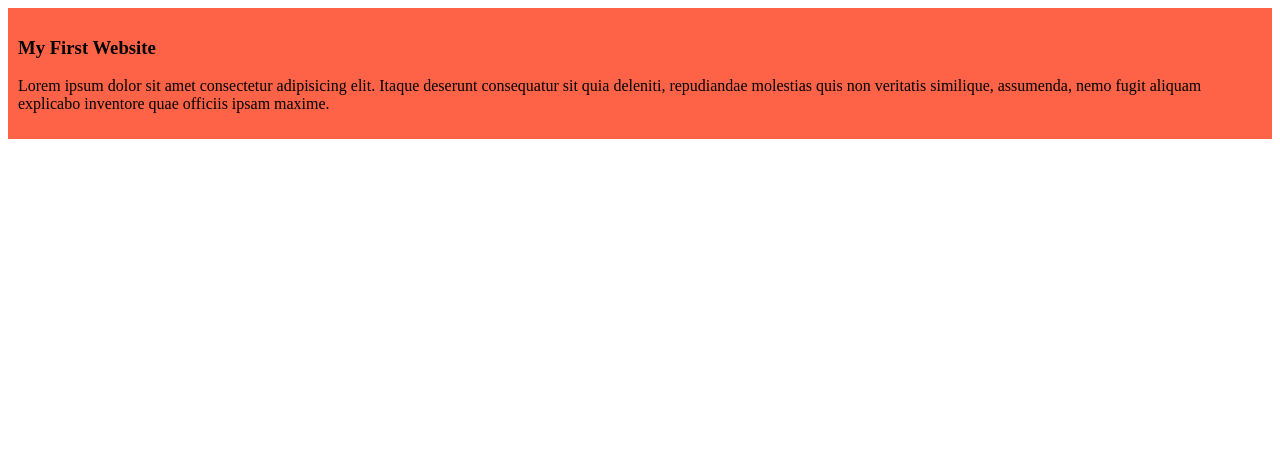
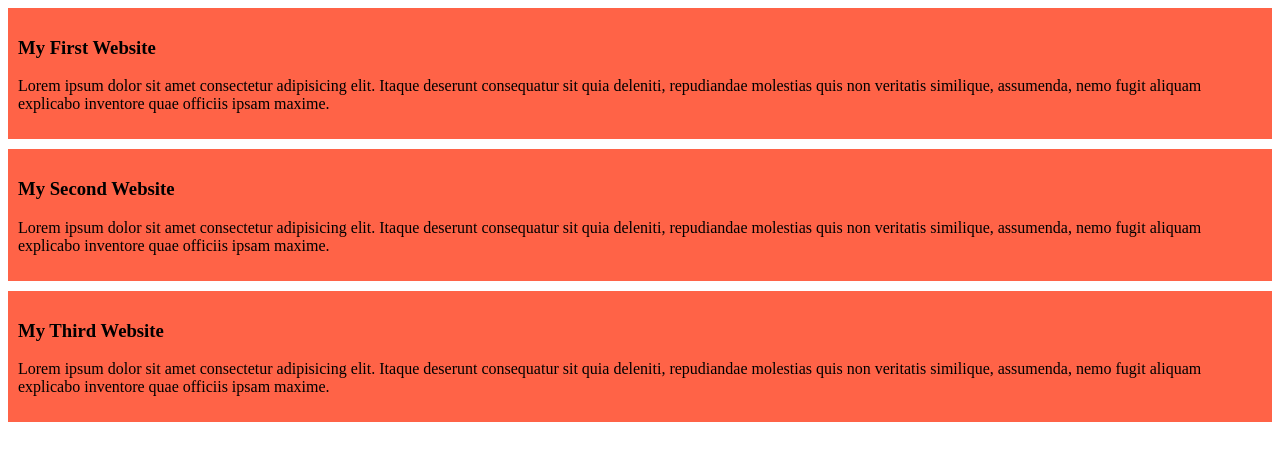
Before and after one commit to opuraj1/my-simple-website, a plain HTML site: page index.html in a window 1280 px wide. Drawn offline with Linux system fonts and the light colour scheme.

Commit message:
added the second and third blog

```diff
--- a/index.html
+++ b/index.html
@@ -11,5 +11,13 @@
         <h3>My First Website</h3>
         <p>Lorem ipsum dolor sit amet consectetur adipisicing elit. Itaque deserunt consequatur sit quia deleniti, repudiandae molestias quis non veritatis similique, assumenda, nemo fugit aliquam explicabo inventore quae officiis ipsam maxime.</p>
     </div>
+    <div>
+        <h3>My Second Website</h3>
+        <p>Lorem ipsum dolor sit amet consectetur adipisicing elit. Itaque deserunt consequatur sit quia deleniti, repudiandae molestias quis non veritatis similique, assumenda, nemo fugit aliquam explicabo inventore quae officiis ipsam maxime.</p>
+    </div>
+    <div>
+        <h3>My Third Website</h3>
+        <p>Lorem ipsum dolor sit amet consectetur adipisicing elit. Itaque deserunt consequatur sit quia deleniti, repudiandae molestias quis non veritatis similique, assumenda, nemo fugit aliquam explicabo inventore quae officiis ipsam maxime.</p>
+    </div>
 </body>
 </html>
--- a/styles/blog.css
+++ b/styles/blog.css
@@ -1,4 +1,6 @@
 div{
     background-color: tomato;
     padding: 10px;
+    margin-bottom: 10px;
+
 }
```
